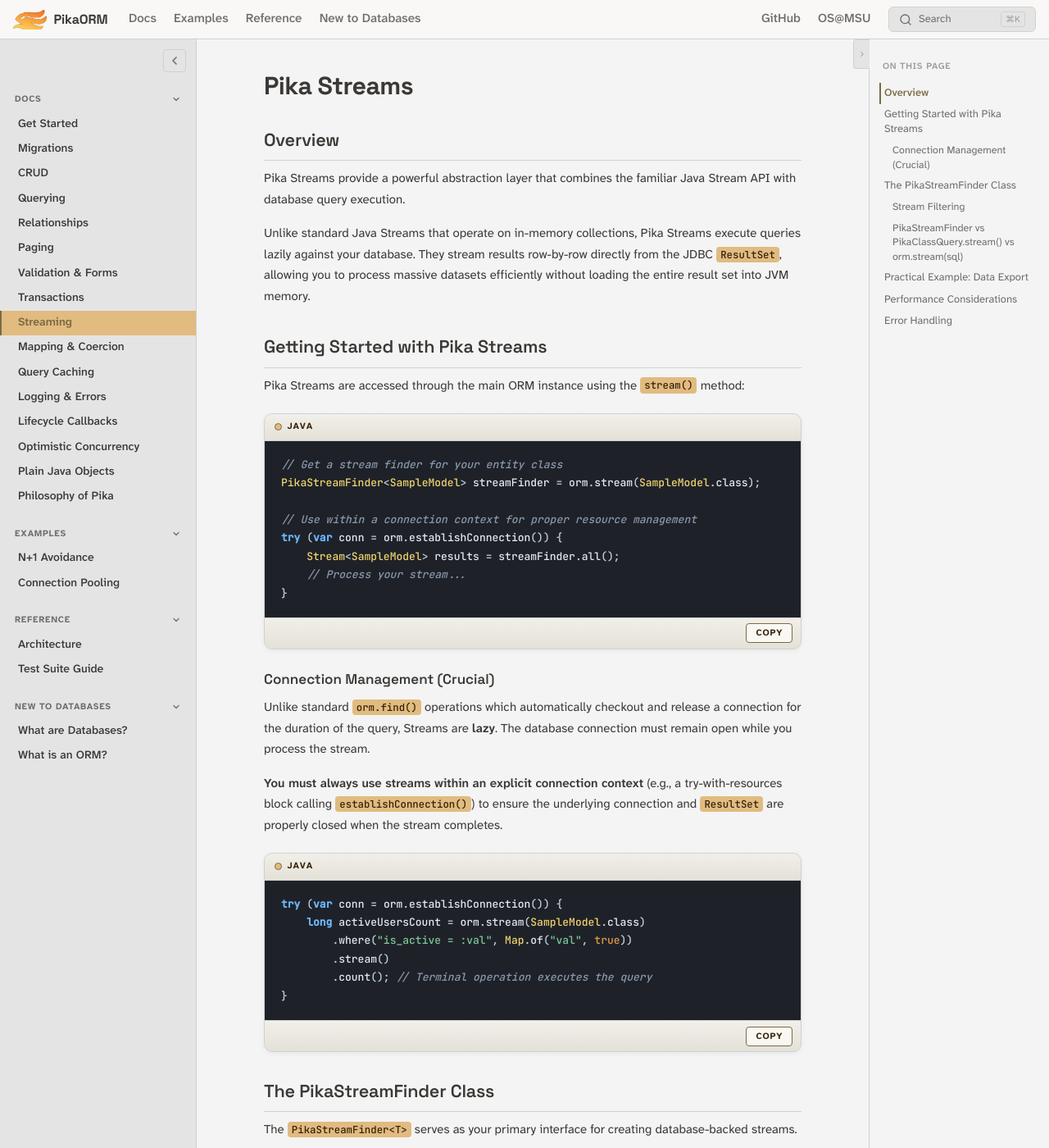
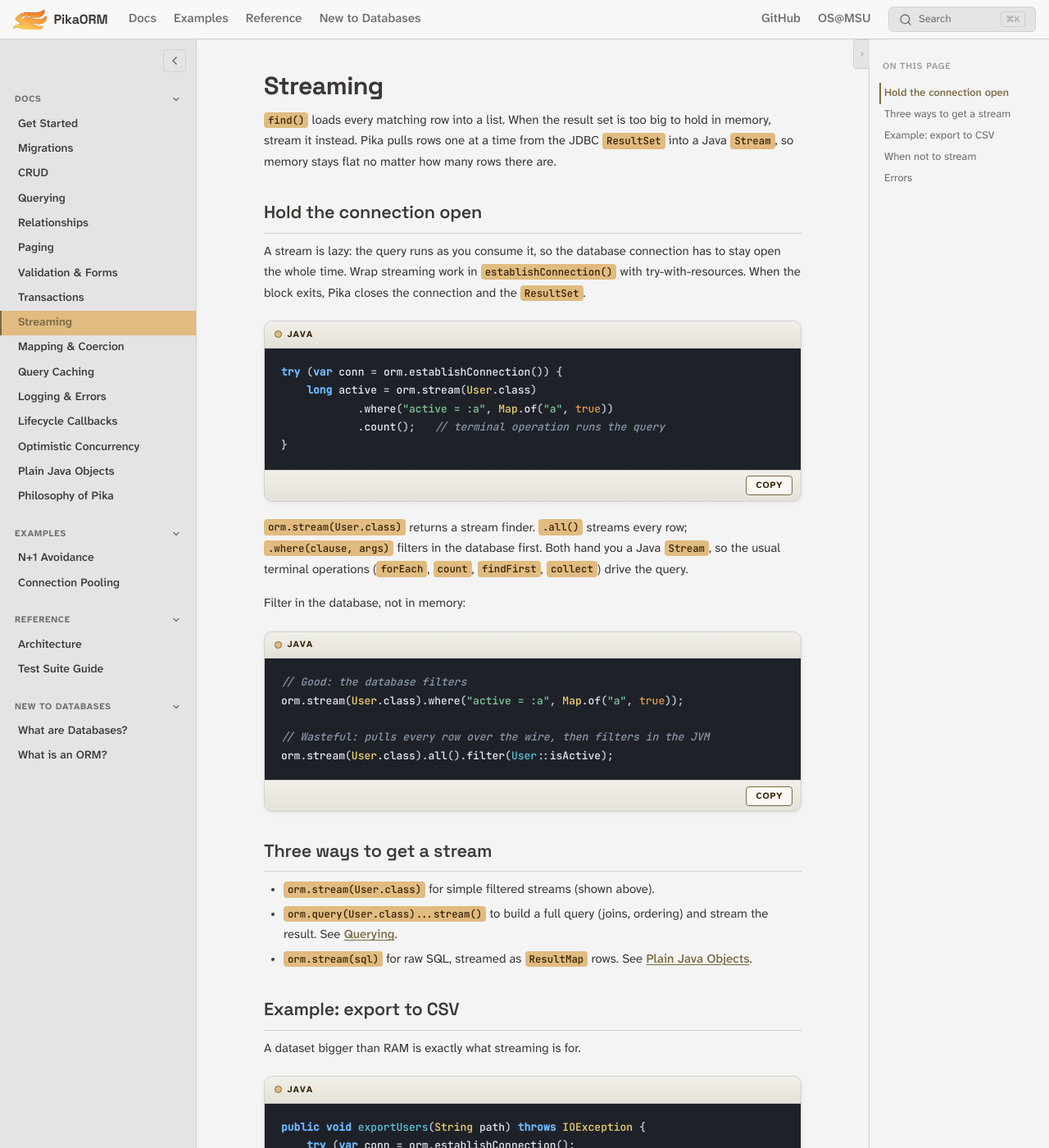
Before and after one commit to msu/pika-orm, a Jekyll site: the page built from docs/pages/references/technical-feature-guides/streaming.md, in a window 1280 px wide and 1400 px high. Shown: the whole window at 82% size. Built offline with Jekyll 4.4.1, drawn with Linux system fonts in a browser that asks for light colours; comment, search, counter and statistics services are not loaded; some of the changed text lies outside the part shown.

Commit message:
voice cleanup

````diff
--- a/docs/pages/references/technical-feature-guides/paging.md
+++ b/docs/pages/references/technical-feature-guides/paging.md
@@ -1,72 +1,62 @@
 ---
 layout: default
 title: "Paging"
-description: "PikaORM Paging: built-in pagination API with metadata, total counts, and URL helpers for web frameworks."
+description: "Slice large queries into pages with PikaORM, with totals and ready-made page links."
 active_page: paging
 permalink: /pages/paging/
 ---
 
 # Paging
 
-When querying large tables, you should never load the entire dataset into memory at once. PikaORM provides a robust, built-in pagination API on both `PikaClassQuery` and `PikaQueryBuilder`.
+Do not pull a whole table into memory. `page()` and `pageSize()` slice a query into pages, and the query tracks the totals you need to render page controls.
 
-## Basic Pagination
+Paging is 1-indexed: the first page is page 1.
 
-Pagination is 1-indexed (the first page is page 1, not 0).
+## Page a query
 
 ```java
-// Fetch the 3rd page of users, with 20 users per page
-PikaList<User> users = orm.query(User.class)
-    .where("is_active = :active", "active", true) //Another way to assign a variable
-    .page(3)
-    .pageSize(20)
-    .fetchList();
+PikaList<User> users = User.find()
+        .where("active = :a", "a", true)
+        .page(3)
+        .pageSize(20)
+        .fetchList();
 ```
 
-If you do not specify a `pageSize`, PikaORM defaults to `50`.
+Leave off `pageSize()` and Pika uses the default, which is 20 (configurable below).
 
-## Pagination Metadata
+## Page metadata
 
-When you execute a paginated query, PikaORM automatically runs a background `COUNT(*)` query matching your current `.where()` conditions. This allows the resulting `QueryResult` (or the query builder itself) to provide accurate metadata for rendering UI elements.
+When you run a paged query, Pika also runs a `COUNT(*)` with the same `where` conditions, so it can tell you how many rows and pages exist. Read the totals straight off the query:
 
 ```java
-PikaClassQuery<User> query = orm.query(User.class).page(2);
-QueryResult<User> result = query.fetch();
+PikaClassQuery<User> q = User.find().where("active = :a", "a", true).page(2);
+PikaList<User> users = q.fetchList();
 
-// Total number of rows matching the query across all pages
-long totalUsers = query.totalCount();
-
-// Total number of pages available (totalCount / pageSize)
-long maxPages = query.totalPages();
-
-// Boolean helpers for UI rendering
-boolean isFirst = query.isFirstPage(); // false (we are on page 2)
-boolean isLast = query.isLastPage();
+long total    = q.totalCount();    // matching rows across all pages
+long pages    = q.totalPages();    // total pages at the current page size
+boolean first = q.isFirstPage();
+boolean last  = q.isLastPage();
 ```
 
-## URL Helpers for Web Frameworks
+## Page links
 
-Rendering "Next" and "Previous" links in a web template often requires tedious string manipulation to update query parameters. PikaORM provides built-in URL string manipulators that automatically update or append the `page=` parameter to a given URL.
+Building "next" and "previous" links means rewriting the `page=` query parameter by hand. Pika does it for you:
 
 ```java
-String currentUrl = "/admin/users?sort=desc&page=2";
-
-// Returns "/admin/users?sort=desc&page=3"
-String nextUrl = query.nextPageURL(currentUrl);
-
-// Returns "/admin/users?sort=desc&page=1"
-String prevUrl = query.previousPageURL(currentUrl);
+String url  = "/users?sort=desc&page=2";
+String next = q.nextPageURL(url);       // /users?sort=desc&page=3
+String prev = q.previousPageURL(url);   // /users?sort=desc&page=1
 ```
 
-## Global Pagination Defaults
+Pass a second argument if your page parameter is not named `page`.
 
-You can configure the global default page size and the exact SQL dialect syntax for offsets when setting up the ORM:
+## Defaults
+
+Set the default page size when you build the ORM. If your database has unusual offset syntax, override that too.
 
 ```java
 PikaORM orm = new PikaORM("jdbc:sqlite:app.db")
-    .withDefaultPageSize(100) // Change the default from 50
-    // Provide a custom offset clause if you are using an obscure database dialect
-    // {0} is replaced by the limit, {1} is replaced by the offset
-    .withOffsetClause("LIMIT {0} OFFSET {1}")
-    .makeDefaultORM();
+        .withDefaultPageSize(100)
+        .withOffsetClause("LIMIT {0} OFFSET {1}")  // {0} = limit, {1} = offset
+        .makeDefaultORM();
 ```
--- a/docs/pages/references/technical-feature-guides/streaming.md
+++ b/docs/pages/references/technical-feature-guides/streaming.md
@@ -1,121 +1,71 @@
 ---
 layout: default
-title: "Streaming API"
-description: "PikaORM Streaming: memory-efficient lazy database queries using PikaStreamFinder and the Java Stream API."
+title: "Streaming"
+description: "Process result sets too large for memory by streaming rows from the database with PikaORM."
 active_page: streaming
 permalink: /pages/streaming/
 ---
 
-# Pika Streams
+# Streaming
 
-## Overview
+`find()` loads every matching row into a list. When the result set is too big to hold in memory, stream it instead. Pika pulls rows one at a time from the JDBC `ResultSet` into a Java `Stream`, so memory stays flat no matter how many rows there are.
 
-Pika Streams provide a powerful abstraction layer that combines the familiar Java Stream API with database query execution.
+## Hold the connection open
 
-Unlike standard Java Streams that operate on in-memory collections, Pika Streams execute queries lazily against your database. They stream results row-by-row directly from the JDBC `ResultSet`, allowing you to process massive datasets efficiently without loading the entire result set into JVM memory.
-
-## Getting Started with Pika Streams
-
-Pika Streams are accessed through the main ORM instance using the `stream()` method:
+A stream is lazy: the query runs as you consume it, so the database connection has to stay open the whole time. Wrap streaming work in `establishConnection()` with try-with-resources. When the block exits, Pika closes the connection and the `ResultSet`.
 
 ```java
-// Get a stream finder for your entity class
-PikaStreamFinder<SampleModel> streamFinder = orm.stream(SampleModel.class);
-
-// Use within a connection context for proper resource management
 try (var conn = orm.establishConnection()) {
-    Stream<SampleModel> results = streamFinder.all();
-    // Process your stream...
+    long active = orm.stream(User.class)
+            .where("active = :a", Map.of("a", true))
+            .count();   // terminal operation runs the query
 }
 ```
 
-### Connection Management (Crucial)
+`orm.stream(User.class)` returns a stream finder. `.all()` streams every row; `.where(clause, args)` filters in the database first. Both hand you a Java `Stream`, so the usual terminal operations (`forEach`, `count`, `findFirst`, `collect`) drive the query.
 
-Unlike standard `orm.find()` operations which automatically checkout and release a connection for the duration of the query, Streams are **lazy**. The database connection must remain open while you process the stream.
-
-**You must always use streams within an explicit connection context** (e.g., a try-with-resources block calling `establishConnection()`) to ensure the underlying connection and `ResultSet` are properly closed when the stream completes.
+Filter in the database, not in memory:
 
 ```java
-try (var conn = orm.establishConnection()) {
-    long activeUsersCount = orm.stream(SampleModel.class)
-        .where("is_active = :val", Map.of("val", true))
-        .stream()
-        .count(); // Terminal operation executes the query
-}
+// Good: the database filters
+orm.stream(User.class).where("active = :a", Map.of("a", true));
+
+// Wasteful: pulls every row over the wire, then filters in the JVM
+orm.stream(User.class).all().filter(User::isActive);
 ```
 
-## The PikaStreamFinder Class
+## Three ways to get a stream
 
-The `PikaStreamFinder<T>` serves as your primary interface for creating database-backed streams.
+- `orm.stream(User.class)` for simple filtered streams (shown above).
+- `orm.query(User.class)...stream()` to build a full query (joins, ordering) and stream the result. See [Querying]({{ '/pages/querying/' | relative_url }}).
+- `orm.stream(sql)` for raw SQL, streamed as `ResultMap` rows. See [Plain Java Objects]({{ '/pages/plain-objects/' | relative_url }}).
 
-### Stream Filtering
+## Example: export to CSV
 
-`PikaStreamFinder` supports pushing WHERE clauses directly into the database before the stream begins:
+A dataset bigger than RAM is exactly what streaming is for.
 
 ```java
-try (var conn = orm.establishConnection()) {
-    // Push filtering to the database (Efficient)
-    Stream<SampleModel> activeModels = orm.stream(SampleModel.class)
-        .where("is_active = :val", Map.of("val", true))
-        .stream();
+public void exportUsers(String path) throws IOException {
+    try (var conn = orm.establishConnection();
+         FileWriter out = new FileWriter(path)) {
 
-    // Standard Java stream filtering (Less Efficient)
-    Stream<SampleModel> activeModelsMemory = orm.stream(SampleModel.class)
-        .all()
-        .filter(model -> model.isActive());
-}
-```
+        out.write("id,name,email\n");
 
-Whenever possible, use `.where()` to let the database do the filtering rather than pulling all rows over the network and filtering via `.filter()` in memory.
-
-### PikaStreamFinder vs PikaClassQuery.stream() vs orm.stream(sql)
-
-There are three ways to get a Stream in PikaORM:
-
-1. **`orm.stream(Class)`**: Returns a `PikaStreamFinder`. The simplest way to start a stream with basic filtering.
-2. **`orm.query(Class).stream()`**: Returns a standard Java `Stream`. Use this when you need complex querying (JOINs, GROUP BY, OrderBy) before streaming the results.
-3. **`orm.stream(String sql)`**: Raw SQL streaming. Returns a `Stream<ResultMap>`. Use this for massive custom reporting queries.
-
-## Practical Example: Data Export
-
-Streams shine when exporting data (e.g., to a CSV file) where the dataset exceeds available RAM.
-
-```java
-public void exportUsersToCsv(String filePath) throws IOException {
-    try (var conn = orm.establishConnection();
-         FileWriter writer = new FileWriter(filePath)) {
-
-        writer.write("ID,Name,Email\n");
-
-        orm.stream(User.class)
-            .all() // Starts the stream
-            .forEach(user -> {
-                try {
-                    writer.write(user.getId() + "," + user.getName() + "," + user.getEmail() + "\n");
-                } catch (IOException e) {
-                    throw new RuntimeException(e);
-                }
-            });
+        orm.stream(User.class).all().forEach(u -> {
+            try {
+                out.write(u.getId() + "," + u.getName() + "," + u.getEmail() + "\n");
+            } catch (IOException e) {
+                throw new RuntimeException(e);
+            }
+        });
     }
 }
 ```
 
-## Performance Considerations
+## When not to stream
 
-- **Lazy Evaluation**: Streams are not executed until a terminal operation (like `findFirst()`, `forEach()`, or `count()`) is called.
-- **Connection Context**: Always use streams within a connection context (`try (var conn = orm.establishConnection())`).
-- **Database Optimization**:`.where()` before calling `.stream()` to push filtering down to the database level.
-- **Limit/Pagination**: If you only need a subset of data, do not stream. Use `orm.query(Class).page().fetchList()` instead. Streams are for processing large continuous sets.
+If you only need a page of rows, do not stream. Use [Paging]({{ '/pages/paging/' | relative_url }}) (`.page(n).fetchList()`). Streaming is for chewing through large, continuous sets end to end.
 
-## Error Handling
+## Errors
 
-When using streams, exceptions that occur during JDBC iteration are wrapped in `RuntimeException` (since Java's Stream API does not permit checked exceptions in its functional interfaces).
-
-```java
-try (var conn = orm.establishConnection()) {
-    SampleModel retrieved = orm.stream(SampleModel.class)
-        .all()
-        .findFirst()
-        .orElseThrow(() -> new RuntimeException("No records found"));
-}
-```
+Java's Stream API does not allow checked exceptions in its lambdas, so anything thrown while iterating the `ResultSet` comes back wrapped in a `RuntimeException`.
--- a/docs/pages/references/technical-feature-guides/transactions.md
+++ b/docs/pages/references/technical-feature-guides/transactions.md
@@ -1,106 +1,80 @@
 ---
 layout: default
 title: "Transactions"
-description: "PikaORM transactions: lambda-based inTransaction, forceTransaction, joinTransaction, and nesting semantics."
+description: "Run work in a transaction with PikaORM: nesting, isolated transactions, and required transactions."
 active_page: transactions
 permalink: /pages/transactions/
 ---
 
 # Transactions
 
-PikaORM handles transactions using a thread-local connection stack and simple lambda expressions. You execute blocks of code within a transaction wrapper, and PikaORM manages the connection lifecycle, commits, and rollbacks automatically.
+Wrap work in `inTransaction()`. Pika commits when the block finishes and rolls back if it throws. You do not touch the connection, commit, or rollback yourself.
 
-## Transaction API Surface
+## Run in a transaction
 
-There are three primary methods for executing code in a transaction:
-
-### 1. `inTransaction` / `withTransaction`
-
-These methods are aliases of each other. They execute the provided `Runnable` or `Callable` inside a transaction.
-- If a transaction is already active on the current thread, it joins that transaction.
-- If no transaction is active, it starts a new one.
+Pass a block that returns nothing, or one that returns a value:
 
 ```java
-// Using Runnable (no return value)
 orm.inTransaction(() -> {
-    orm.insert(new User("Alice"));
-    orm.insert(new User("Bob"));
-}); // Automatically commits here if successful, rolls back if an exception is thrown
+    new User("Alice").save();
+    new User("Bob").save();
+});   // commits here; if either save threw, neither row is written
 
-// Using Callable (returns a value)
-User newAdmin = orm.withTransaction(() -> {
-    User admin = new User("Charlie");
-    orm.insert(admin);
-    orm.insert(new Role(admin.getId(), "ADMIN"));
-    return admin;
+User admin = orm.inTransaction(() -> {
+    User u = new User("Charlie");
+    u.save();
+    new Role("ADMIN").save();
+    return u;
 });
 ```
 
-### 2. `forceTransaction`
+If the block throws, Pika rolls back everything in it and rethrows the exception.
 
-Executes the provided block in a *completely isolated* transaction. It ignores any existing thread-local connection session, opens its own connection, and commits or rolls back independently of whatever else is happening on the thread.
+## Nesting
+
+Call `inTransaction()` inside another and the inner block joins the outer one. Pika counts the nesting and issues a single commit when the outermost block finishes. One failure anywhere rolls back the whole thing.
+
+```java
+orm.inTransaction(() -> {            // opens the transaction
+    foo.save();
+
+    orm.inTransaction(() -> {        // joins it, no separate commit
+        bar.save();
+    });
+
+});                                  // foo and bar commit together
+```
+
+## Escaping the current transaction
+
+`forceTransaction()` runs on its own connection and ignores any transaction on the thread. It commits on its own, so its work survives even when the surrounding transaction rolls back. Reach for it when something must persist no matter what, like an audit log.
 
 ```java
 orm.inTransaction(() -> {
-    orm.insert(foo);
+    foo.save();
 
-    // This executes and commits immediately on a separate connection.
-    // Even if the outer transaction rolls back, this log entry remains.
     orm.forceTransaction(() -> {
-        orm.insert(new AuditLog("Created foo"));
+        new AuditLog("created foo").save();   // commits immediately, on its own connection
     });
 
-    if (somethingFails) throw new RuntimeException();
-    // Outer transaction rolls back 'foo'. 'AuditLog' is unaffected.
+    throw new RuntimeException();   // rolls back foo; the audit log stays
 });
 ```
 
-### 3. `joinTransaction`
+## Requiring a transaction
 
-Executes the provided block *only if* a transaction is already active. If no transaction is currently open on the thread, it throws an `IllegalStateException`. This is useful for helper methods that absolutely must be run as part of a larger unit of work.
+`joinTransaction()` runs its block only if a transaction is already open, and throws `IllegalStateException` if one is not. Use it in helper methods that must never run on their own.
 
 ```java
-public void updateStatus(Order order) {
+public void ship(Order order) {
     orm.joinTransaction(() -> {
         order.setStatus("SHIPPED");
-        orm.update(order);
+        order.save();
     });
 }
 ```
 
-## Nesting Semantics
-
-PikaORM supports arbitrarily deep transaction nesting using a simple reference-counting mechanism.
-
-```mermaid
-flowchart TD
-    subgraph Nesting ["Nested Transactions"]
-        N1["outer withTransaction()"]
-        N2["inner withTransaction() — joins outer"]
-        N1 -->|transactionCount++| N2
-        N2 -->|transactionCount--| N1
-        N1 -->|"transactionCount == 0 → commit"| DB[(Database)]
-    end
-```
-
-When you nest `inTransaction` calls, the physical JDBC `COMMIT` statement is deferred until the outermost transaction completes successfully.
-
-If an exception is thrown anywhere in the nested chain, it bubbles up. When the outermost transaction catches it, it issues a single physical `ROLLBACK`, undoing all operations.
-
-```java
-orm.inTransaction(() -> { // transactionCount = 1
-    orm.insert(foo);
-
-    orm.inTransaction(() -> { // transactionCount = 2
-        orm.insert(bar); // Joining existing connection
-    }); // transactionCount = 1 (No commit issued yet)
-
-}); // transactionCount = 0 (Physical COMMIT issued here)
-```
-
-## Transaction Status
-
-You can check if a transaction is currently active on the thread using:
+## Checking status
 
 ```java
 boolean active = orm.isInTransaction();
````
